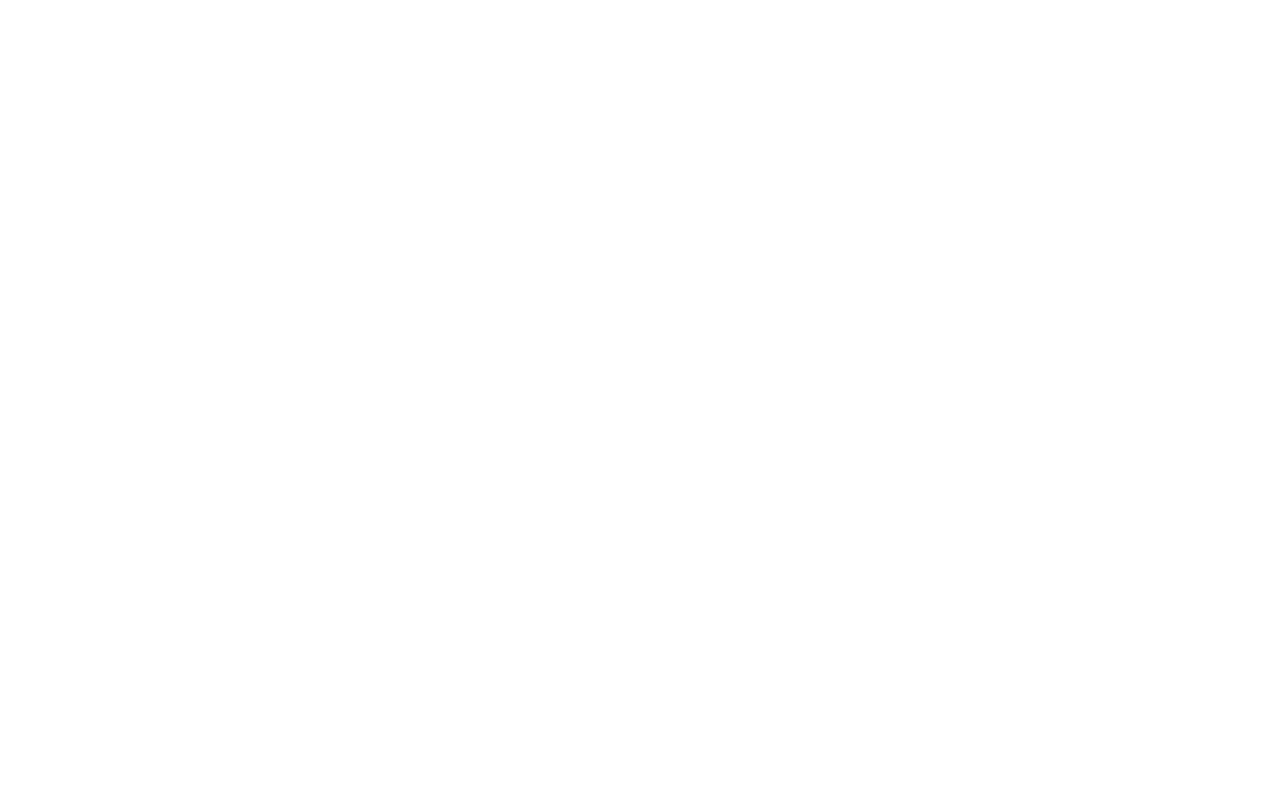
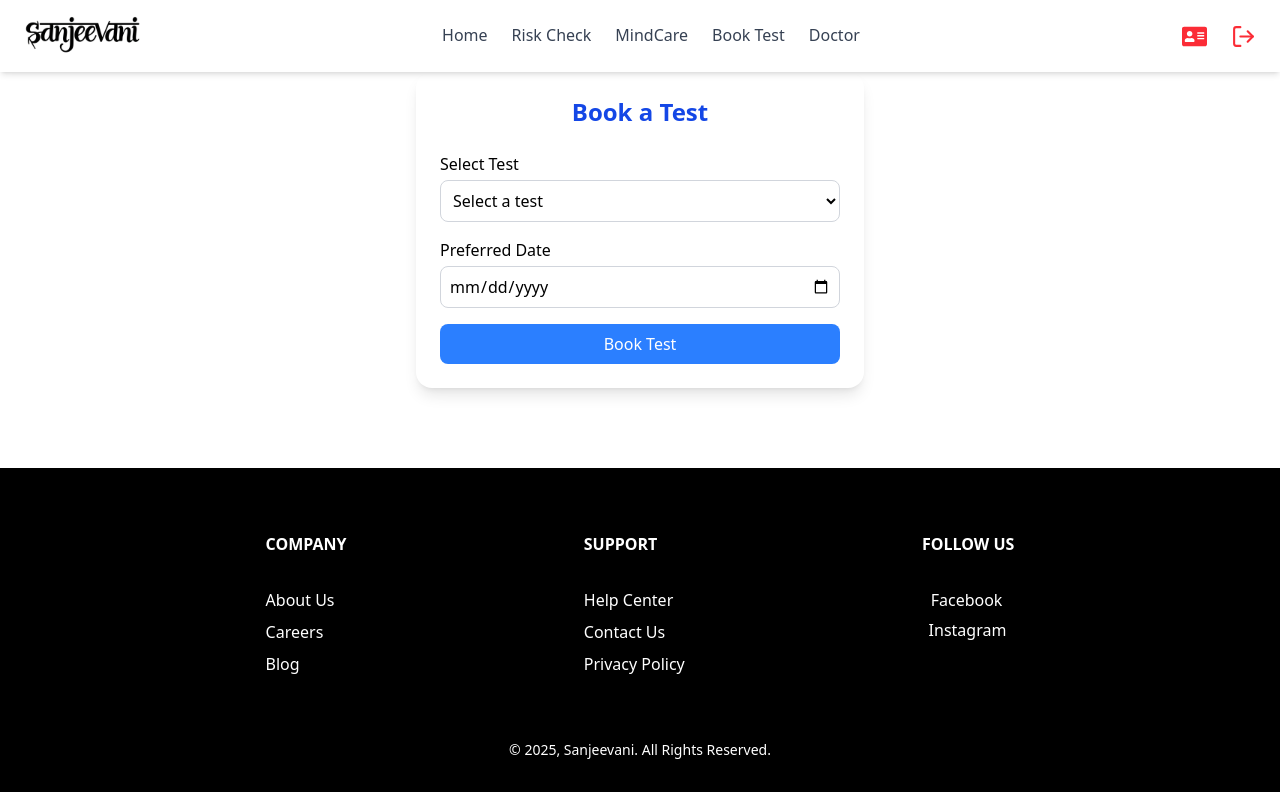
Before and after one commit to MhoOmm/Ignithon, a React (Vite) app in the folder client/: page /testbooking in a window 1280 px wide. Before the commit this address had no page. Built offline with nearby package versions, Linux system fonts and the light colour scheme.

Commit message:
doc book

```diff
--- /dev/null
+++ b/client/components/DoctorBooking.jsx
@@ -0,0 +1,102 @@
+import { useEffect, useState } from "react";
+import axios from "axios";
+
+export default function DoctorBooking() {
+  const [doctors, setDoctors] = useState([]);
+  const [bookingResult, setBookingResult] = useState(null);
+  const [loadingDoctorId, setLoadingDoctorId] = useState(null);
+
+  // Fetch all doctors on mount
+  useEffect(() => {
+    const fetchDoctors = async () => {
+      try {
+        const response = await axios.get("http://localhost:4000/doctor/all", {
+          withCredentials: true,
+        });
+        setDoctors(response.data.doctors || []);
+      } catch (err) {
+        console.error("Error fetching doctors:", err);
+      }
+    };
+    fetchDoctors();
+  }, []);
+
+  // Book doctor
+  const handleBooking = async (doctorId) => {
+    setLoadingDoctorId(doctorId);
+    try {
+      const response = await axios.post(
+        `http://localhost:4000/doctor/book/${doctorId}`,
+        {},
+        { withCredentials: true }
+      );
+      setBookingResult(
+        response.data.message || "✅ Appointment booked successfully!"
+      );
+    } catch (err) {
+      console.error("Error booking doctor:", err);
+      if (err.response?.data?.message) {
+        setBookingResult(`❌ ${err.response.data.message}`);
+      } else {
+        setBookingResult("❌ Failed to book the appointment.");
+      }
+    }
+    setLoadingDoctorId(null);
+  };
+
+  return (
+    <div className="max-w-4xl mx-auto p-6 space-y-6">
+      <h2 className="text-3xl font-bold text-center text-blue-700">
+        Book a Doctor
+      </h2>
+
+      {/* Result message */}
+      {bookingResult && (
+        <div className="text-center p-4 bg-green-100 rounded-lg">
+          <p className="font-semibold text-green-800">{bookingResult}</p>
+          <button
+            className="mt-3 bg-blue-500 text-white px-4 py-2 rounded-lg hover:bg-blue-600"
+            onClick={() => setBookingResult(null)}
+          >
+            Book Another Doctor
+          </button>
+        </div>
+      )}
+
+      {/* Doctor list */}
+      {doctors.length === 0 ? (
+        <p className="text-center text-gray-500">No doctors available.</p>
+      ) : (
+        <div className="grid grid-cols-1 md:grid-cols-2 gap-6">
+          {doctors.map((doc) => (
+            <div
+              key={doc._id}
+              className="p-4 border rounded-lg shadow hover:shadow-lg transition"
+            >
+              <h3 className="text-xl font-bold">{doc.user.fullName}</h3>
+              <p className="text-gray-600">
+                <b>Email:</b> {doc.user.email}
+              </p>
+              <p className="text-gray-600">
+                <b>Role:</b> {doc.user.role}
+              </p>
+              <button
+                disabled={loadingDoctorId === doc._id}
+                className={`mt-3 w-full bg-blue-500 text-white p-2 rounded-lg hover:bg-blue-600 ${
+                  loadingDoctorId === doc._id
+                    ? "opacity-50 cursor-not-allowed"
+                    : ""
+                }`}
+                onClick={() => handleBooking(doc._id)}
+              >
+                {loadingDoctorId === doc._id
+                  ? "Booking..."
+                  : "Book Appointment"}
+              </button>
+            </div>
+          ))}
+        </div>
+      )}
+    </div>
+  );
+}
--- a/client/components/Navbar.jsx
+++ b/client/components/Navbar.jsx
@@ -17,11 +17,11 @@
       {/* bar */}
       <div>
         <ul className="flex gap-6 font-medium text-gray-700">
-          <NavLink to="/" className="cursor-pointer hover:text-[#6366F1] hover:drop-shadow-[0_4px_6px_#6366F1] border-b-2 border-transparent hover:border-b-[#6366F1] hover:transition-all hover:ease-in-out">Home</NavLink>
+          <NavLink to="/home" className="cursor-pointer hover:text-[#6366F1] hover:drop-shadow-[0_4px_6px_#6366F1] border-b-2 border-transparent hover:border-b-[#6366F1] hover:transition-all hover:ease-in-out">Home</NavLink>
           <NavLink to="/riskform" className="cursor-pointer hover:text-[#6366F1] hover:drop-shadow-[0_4px_6px_#6366F1] border-b-2 border-transparent hover:border-b-[#6366F1] hover:transition-all hover:ease-in-out">Risk Check</NavLink>
           <NavLink to="/mindcare" className="cursor-pointer hover:text-[#6366F1] hover:drop-shadow-[0_4px_6px_#6366F1] border-b-2 border-transparent hover:border-b-[#6366F1] hover:transition-all hover:ease-in-out">MindCare</NavLink>
-          <NavLink className="cursor-pointer hover:text-[#6366F1] hover:drop-shadow-[0_4px_6px_#6366F1] border-b-2 border-transparent hover:border-b-[#6366F1] hover:transition-all hover:ease-in-out">Book Test</NavLink>
-          <NavLink className="cursor-pointer hover:text-[#6366F1] hover:drop-shadow-[0_4px_6px_#6366F1] border-b-2 border-transparent hover:border-b-[#6366F1] hover:transition-all hover:ease-in-out">Doctor</NavLink>
+          <NavLink to="/testbooking" className="cursor-pointer hover:text-[#6366F1] hover:drop-shadow-[0_4px_6px_#6366F1] border-b-2 border-transparent hover:border-b-[#6366F1] hover:transition-all hover:ease-in-out">Book Test</NavLink>
+          <NavLink to="/doctor" className="cursor-pointer hover:text-[#6366F1] hover:drop-shadow-[0_4px_6px_#6366F1] border-b-2 border-transparent hover:border-b-[#6366F1] hover:transition-all hover:ease-in-out">Doctor</NavLink>
 
         </ul>
       </div>
--- /dev/null
+++ b/client/components/TestBooking.jsx
@@ -0,0 +1,92 @@
+import { useForm } from "react-hook-form";
+import { useState } from "react";
+
+export default function TestBooking() {
+  const [bookingResult, setBookingResult] = useState(null);
+
+  const {
+    register,
+    handleSubmit,
+    formState: { errors },
+  } = useForm();
+
+  const submitHandler = (data) => {
+    console.log("Booking Data:", data);
+
+    // Simulate API response with a small delay
+    setTimeout(() => {
+      setBookingResult(
+        `✅ Your ${data.testName.replace("_", " ")} is booked for ${data.testDate}`
+      );
+    }, 500);
+  };
+
+  const testOptions = [
+    { value: "blood_test", label: "Blood Test" },
+    { value: "cholesterol_test", label: "Cholesterol Test" },
+    { value: "blood_sugar", label: "Blood Sugar Test" },
+    { value: "ecg", label: "ECG" },
+    { value: "xray", label: "X-Ray" },
+  ];
+
+  return (
+    <div className="max-w-md mx-auto p-6 bg-white rounded-2xl shadow-lg space-y-6">
+      <h2 className="text-2xl font-bold text-center text-blue-700">
+        Book a Test
+      </h2>
+
+      {bookingResult === null ? (
+        <form onSubmit={handleSubmit(submitHandler)} className="space-y-4">
+          <div>
+            <label className="block font-medium mb-1">Select Test</label>
+            <select
+              {...register("testName", { required: "Please select a test" })}
+              className="w-full border border-gray-300 rounded-lg p-2 hover:border-blue-400 focus:outline-none focus:ring-2 focus:ring-blue-300"
+            >
+              <option value="">Select a test</option>
+              {testOptions.map((test) => (
+                <option key={test.value} value={test.value}>
+                  {test.label}
+                </option>
+              ))}
+            </select>
+            {errors.testName && (
+              <p className="text-red-500 text-sm mt-1">
+                {errors.testName.message}
+              </p>
+            )}
+          </div>
+
+          <div>
+            <label className="block font-medium mb-1">Preferred Date</label>
+            <input
+              type="date"
+              {...register("testDate", { required: "Please select a date" })}
+              className="w-full border border-gray-300 rounded-lg p-2 hover:border-blue-400 focus:outline-none focus:ring-2 focus:ring-blue-300"
+            />
+            {errors.testDate && (
+              <p className="text-red-500 text-sm mt-1">{errors.testDate.message}</p>
+            )}
+          </div>
+
+          <button
+            type="submit"
+            className="w-full bg-blue-500 text-white rounded-lg p-2 hover:bg-blue-600 transition duration-200"
+          >
+            Book Test
+          </button>
+        </form>
+      ) : (
+        <div className="text-center p-6 bg-green-100 rounded-lg space-y-4">
+          <p className="text-green-800 font-semibold">{bookingResult}</p>
+          <button
+            className="bg-blue-500 text-white px-4 py-2 rounded-lg hover:bg-blue-600 transition duration-200"
+            onClick={() => setBookingResult(null)}
+          >
+            Book Another Test
+          </button>
+        </div>
+      )}
+    </div>
+  );
+}
--- a/client/src/App.jsx
+++ b/client/src/App.jsx
@@ -12,6 +12,10 @@
 import { useEffect } from "react";
 import UuidCard from "../components/UuidCard";
 import Footer from "../components/Footer";
+import TestBooking from "../components/TestBooking";
+import DoctorBooking from "../components/DoctorBooking";
+
+
 
 
 
@@ -80,6 +84,19 @@
             }
           />
 
+           <Route path="/testbooking" element={<>
+            <Navbar />
+            <TestBooking />
+            <Footer/>
+           </>} />
+
+           <Route path="/doctor" element={
+            <>
+               <Navbar />
+              <DoctorBooking />
+              <Footer/>
+            </>
+           } />
 
         </Routes>
       </div>
```
